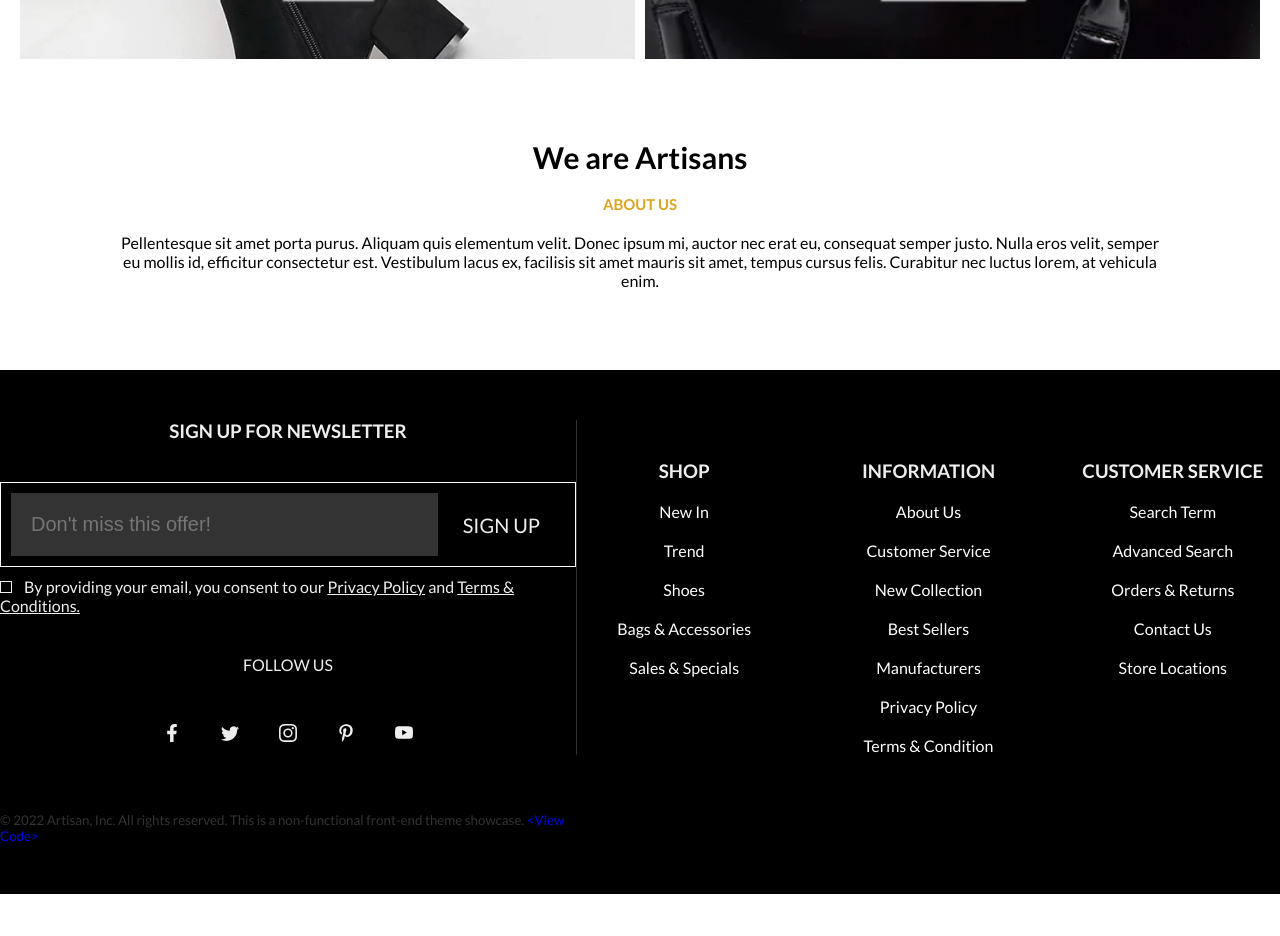
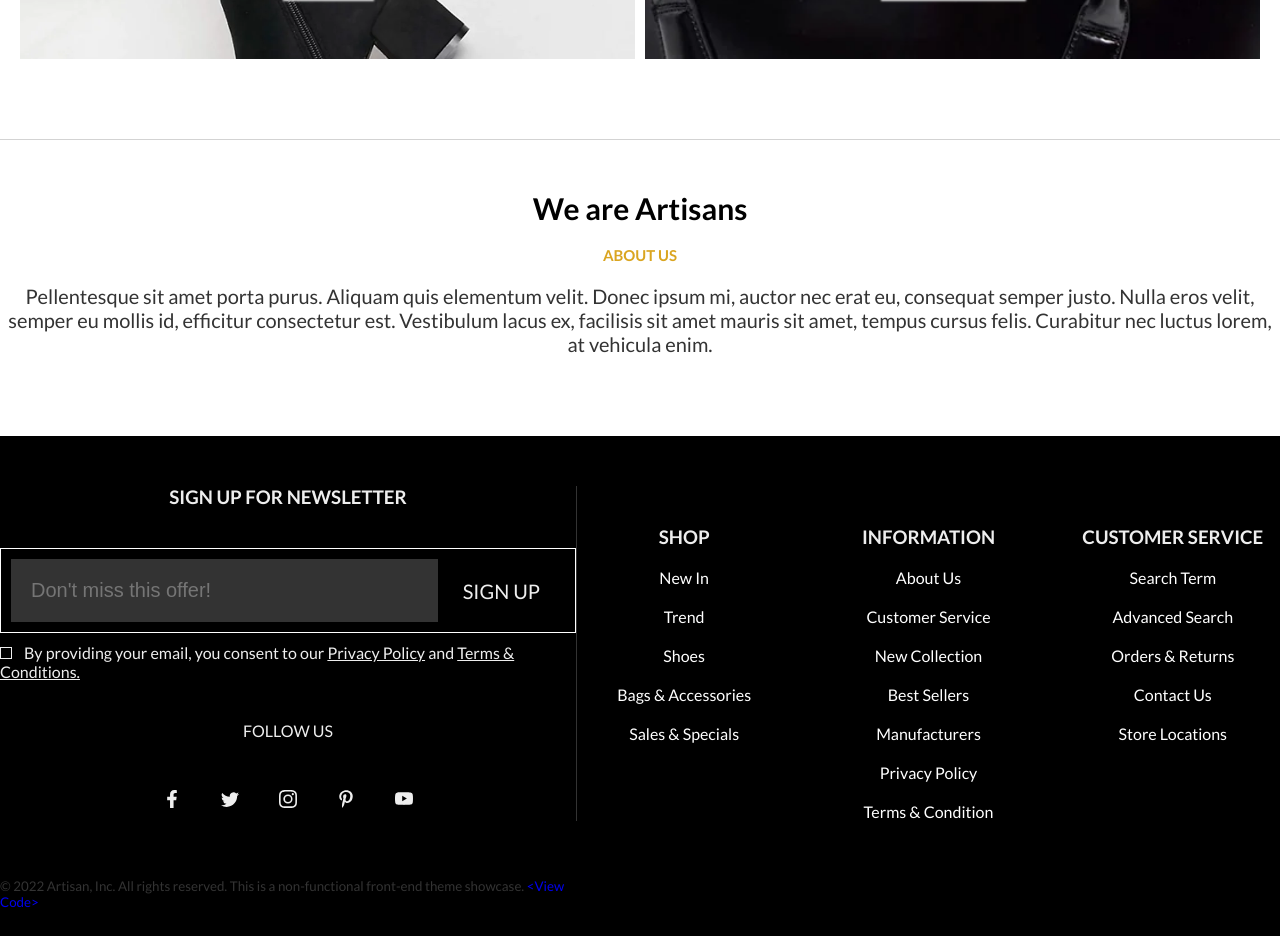
Before and after one commit to CoreyRobinsonDev/ecommerce, a Next.js app: page / in a window 1280 px wide. Shown: the part 9340-10276 px from the top of the page. Before the commit the page ends 10234 px from the top, so only its background shows below. Built offline with nearby package versions, Linux system fonts and the light colour scheme.

Commit message:
completed item popout footer section

```diff
--- a/components/ItemPopout.tsx
+++ b/components/ItemPopout.tsx
@@ -1,4 +1,4 @@
-import { BsHeart, BsBag, BsTruck, BsTag, BsClipboard} from "react-icons/bs";
+import { BsHeart, BsBag, BsTruck, BsTag, BsClipboard, BsChevronDown } from "react-icons/bs";
 import { GoGift } from "react-icons/go";
 import Image from "next/image";
 import { motion } from "framer-motion";
--- a/styles/about.module.css
+++ b/styles/about.module.css
@@ -3,8 +3,9 @@
   flex-direction: column;
   align-items: center;
   gap: 2rem;
-  max-width: 112ch;
+  padding-top: 5rem;
   margin: 8rem auto;
+  border-top: 1px solid lightgray;
 }
 
 .header {
@@ -17,5 +18,8 @@
 }
 
 .container p {
+  font-size: 2rem;
   text-align: center;
+  color: #333;
+  max-width: 112ch;
 }
```
Also changed, not shown: styles/itemPopout.module.css (line endings or trailing spaces).
